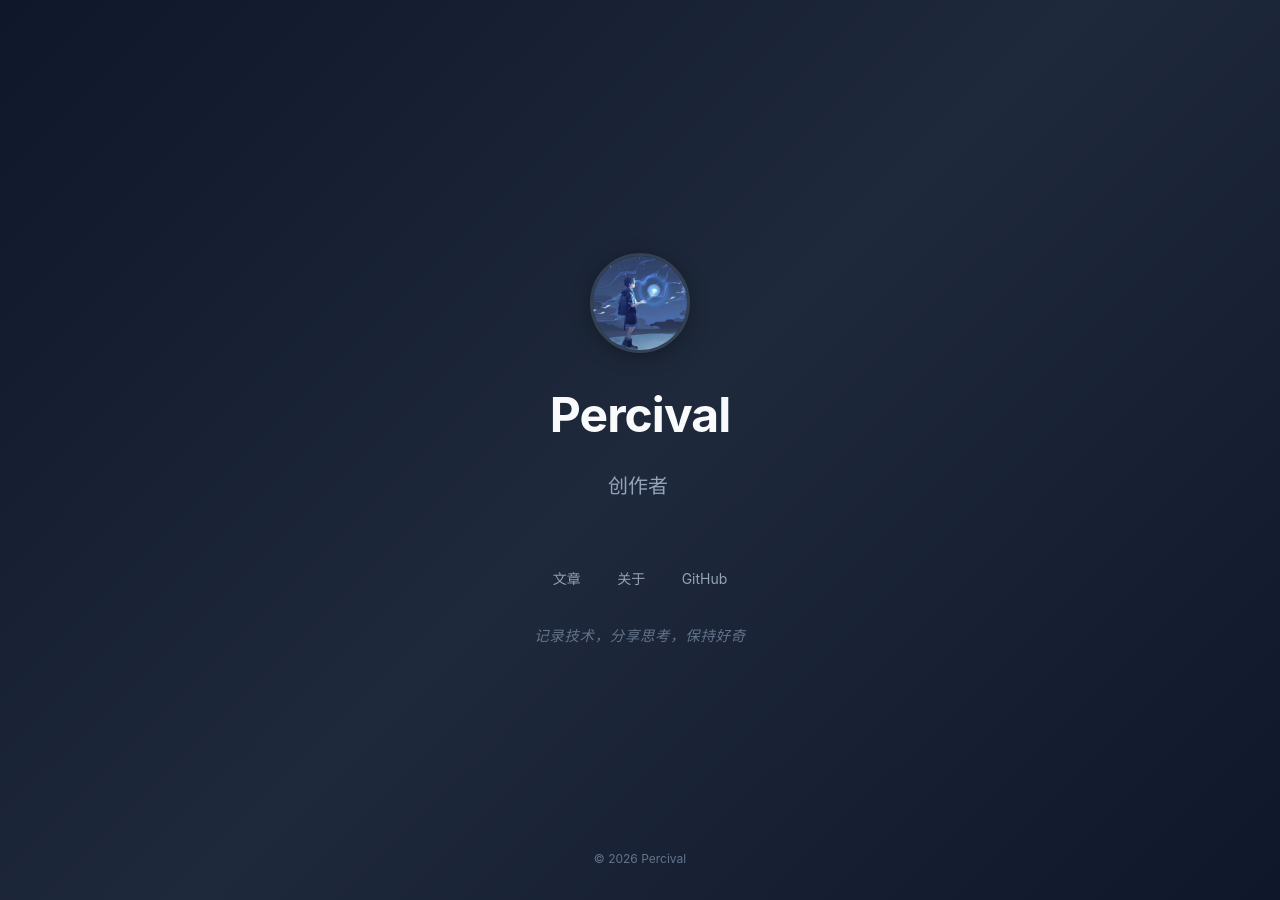
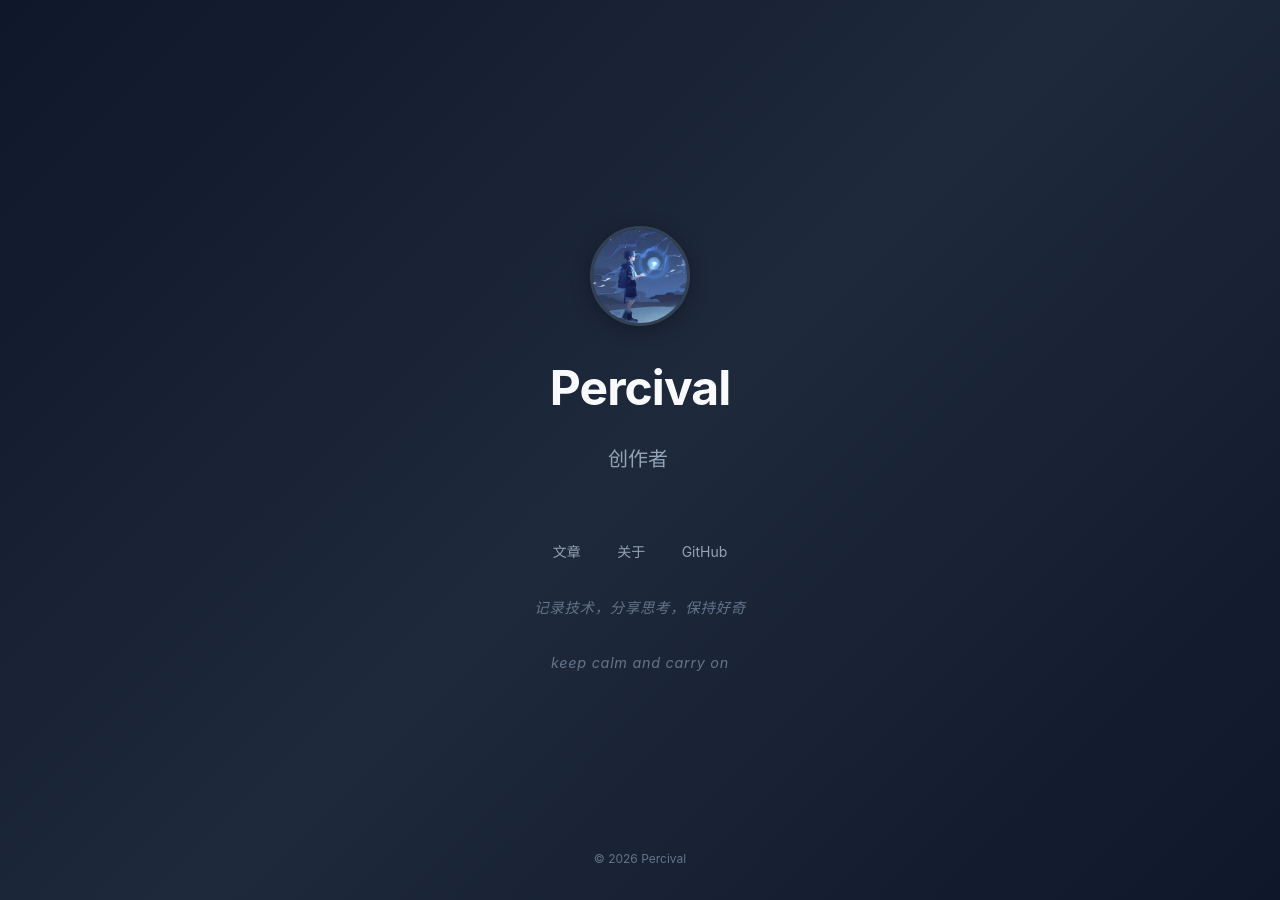
Before and after one commit to Percival-06/Percival-06.github.io, a Jekyll site: the page built from index.md, in a window 1280 px wide. Built offline with Jekyll 4.4.1, drawn with Linux system fonts in a browser that asks for light colours.

Commit message:
Update index.md

```diff
--- a/index.md
+++ b/index.md
@@ -20,6 +20,7 @@ layout: default
 
     <!-- 添加的描述文字 -->
     <p class="tagline">记录技术，分享思考，保持好奇</p>
+    <p class="tagline">keep calm and carry on</p>
 </div>
 
 <footer class="minimal-footer">© {{ site.time | date: "%Y" }} {{ site.title }}</footer>
```
